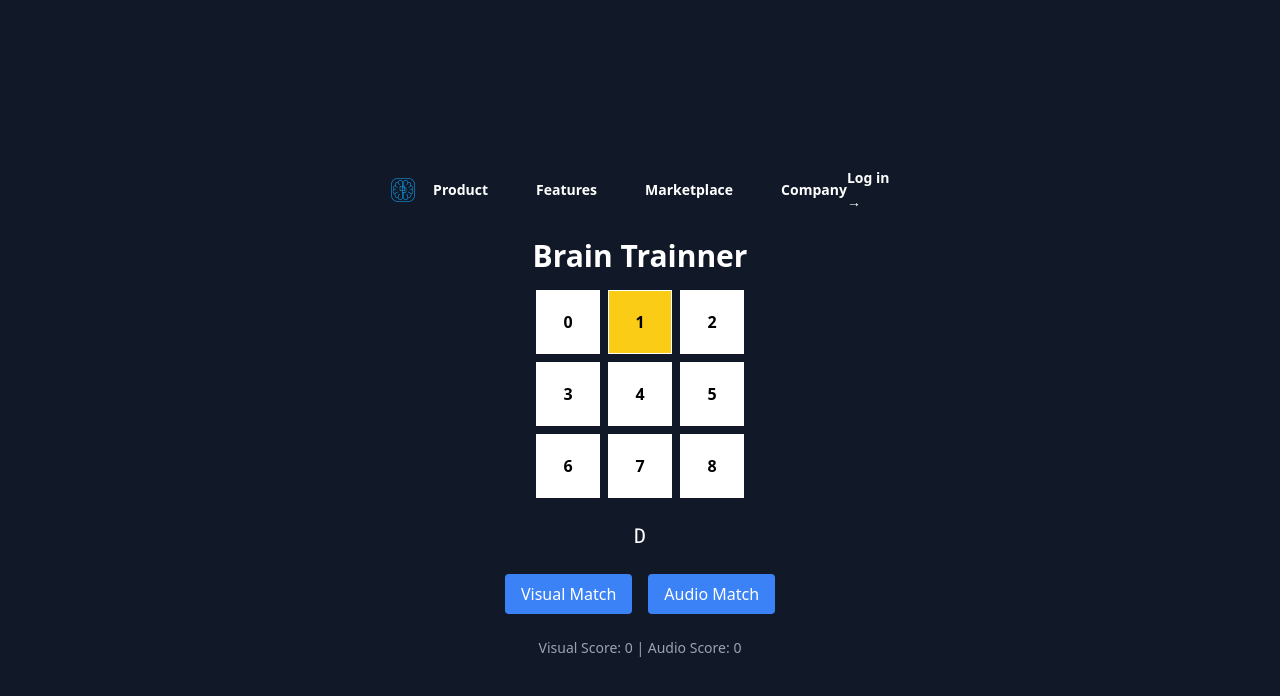
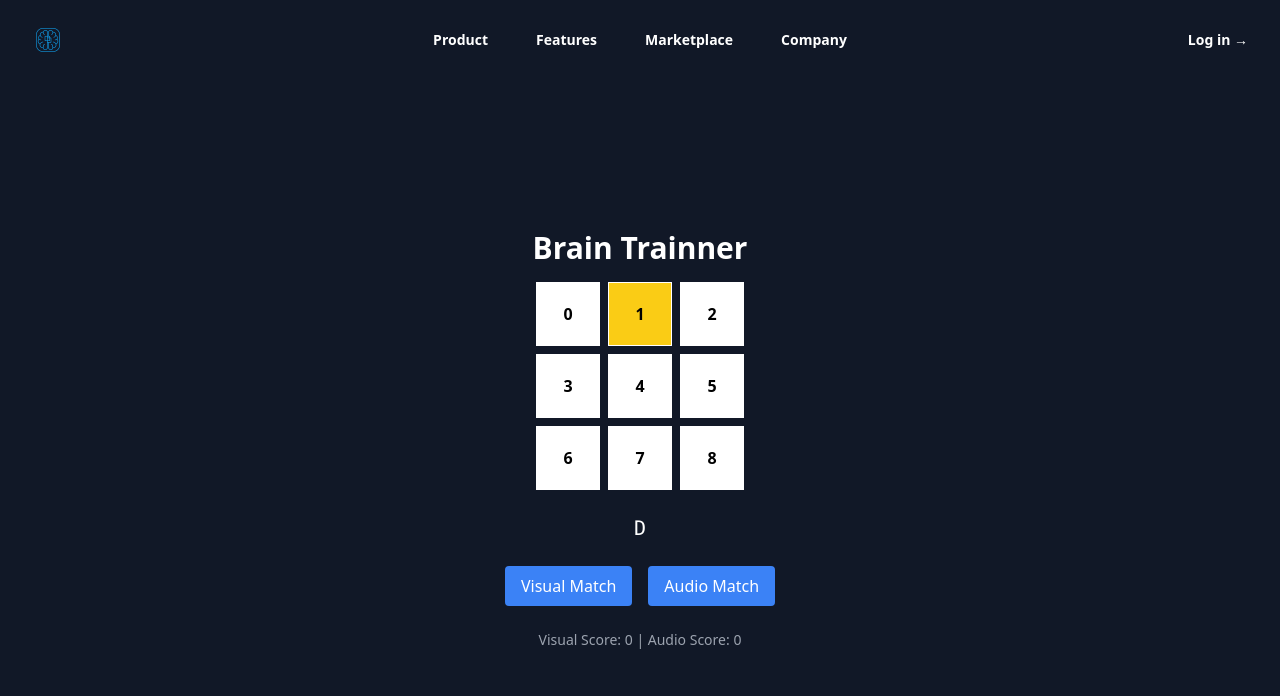
Before and after one commit to sIlENtbuffER/BrainTrainer, a React (Vite) app: page / in a window 1280 px wide. Shown: the top 696 px of the page. Built offline with nearby package versions, Linux system fonts and the light colour scheme; the HTML template or start-up script is replaced by a standard one.

Commit message:
minimal fix

```diff
--- a/src/App.jsx
+++ b/src/App.jsx
@@ -1,16 +1,20 @@
 import React from 'react';
 import DualNBack from './modules/dualnback/DualNBack';
-import './components/Header.jsx'
-import './components/Footer.jsx'
+// import Footer from './components/Footer.jsx'
 import Header from './components/Header.jsx';
 
 function App() {
     return (
-        <div className='min-h-screen bg-gray-900 text-white flex flex-col items-center justify-center'>
-            <Header/>
-            <h1 className = "text-3xl font-bold mb-4"> Brain Trainner</h1>
-            <DualNBack />
-        </div>
+        <div className="min-h-screen flex flex-col bg-gray-900 text-white">
+      <Header />
+
+      <main className="flex-1 flex flex-col items-center justify-center">
+        <h1 className="text-3xl font-bold mb-4">Brain Trainner</h1>
+        <DualNBack />
+      </main>
+
+      {/* <Footer /> */}
+    </div>
     );
 }
 
```
